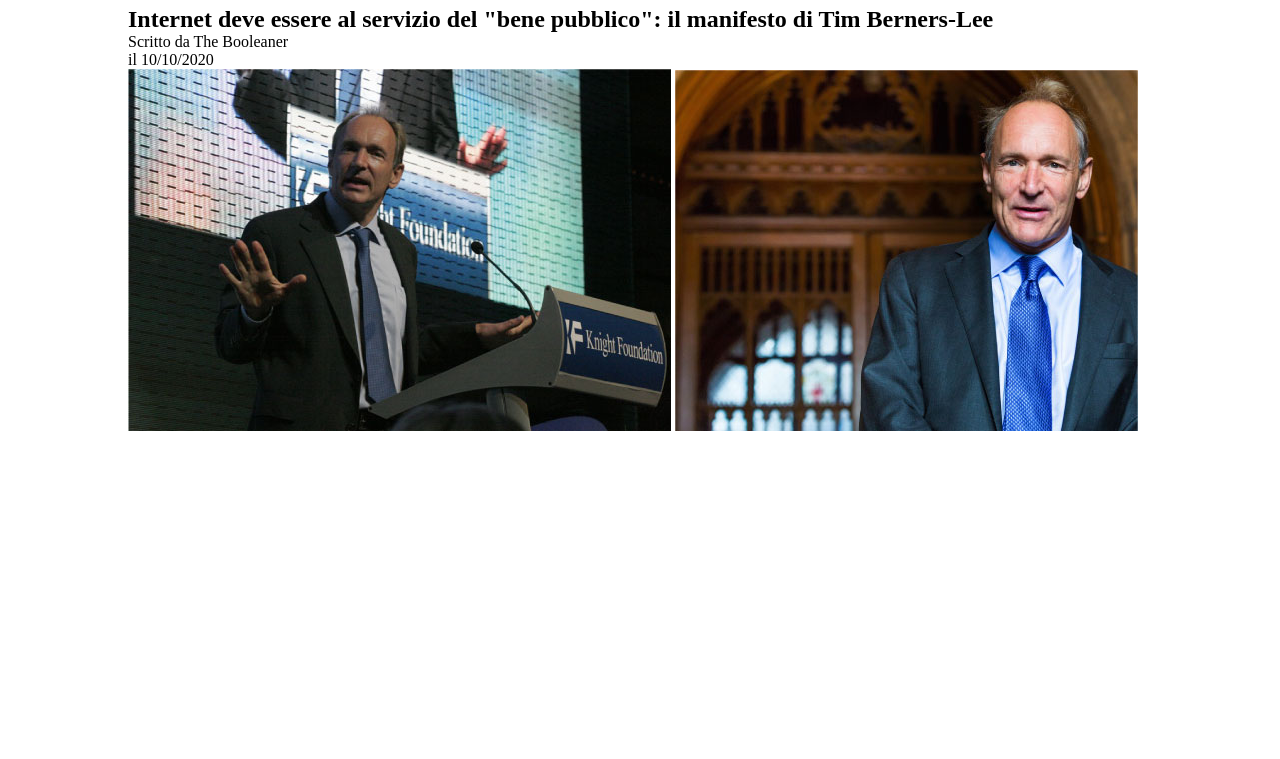
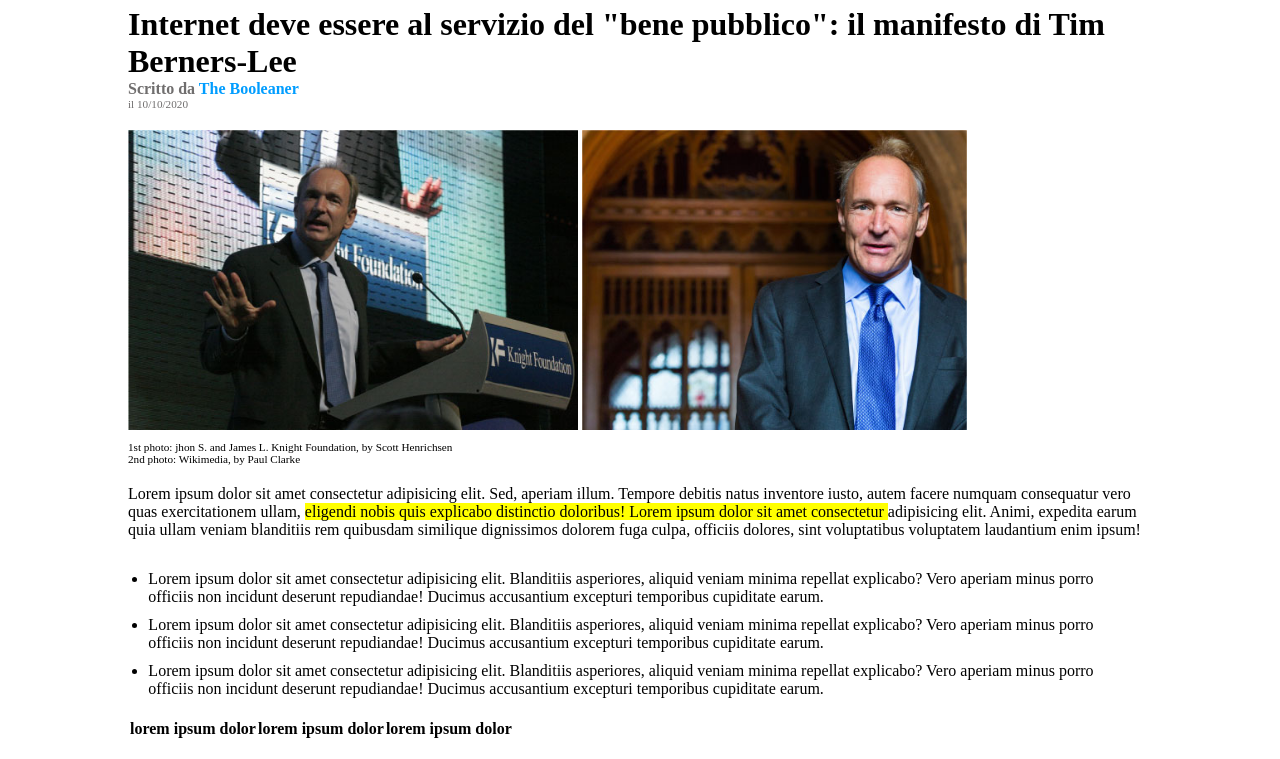
Before and after one commit to PietroSavini/html-css-booleaner, a plain HTML site: page index.html in a window 1280 px wide. Shown: the part 87-846 px from the top of the page. Before the commit the page ends 800 px from the top, so only its background shows below. Drawn offline with Linux system fonts and the light colour scheme.

Commit message:
main section with table

```diff
--- a/css/style.css
+++ b/css/style.css
@@ -10,22 +10,80 @@
     padding: 1% 10%;
 }
 
+.date, .written-by, .also-like{
+    color: rgb(112, 110, 110);
+}
+
+.date, .img-description{
+    font-size: 0.7rem;
+}
+
+.article span{
+
+    background-color: yellow;
+}
+
+ul{
+    padding-left: 1%;
+}
+ul li{
+    margin: 1% ;
+}
 
 
-/*header section*/
+
+
+/* Nav */
 
 .container1{
     padding-left:10%;
     padding-right: 10%;
     padding-top: 30px;
     min-height: 80px;
-    border: 2px solid black;
     background-image: url(/img/pattern.png);
     background-size: 300px ;
     background-color: #4EA0FF;
-    background-repeat: repeat-x;
 }
 
-.header-logo img{
+.logo img{
     max-width: 155px;
 }
+
+
+/*header* title + credits + date*/
+.header1 h1{
+    font-size: 2rem;
+}
+
+.header1 span{
+    color: rgb(0, 157, 255);
+}
+
+.written-by{
+    font-weight: bold;
+}
+
+.wallpaper {
+    margin: 1% 0;
+    max-height: 300px;
+}
+.wallpaper img{
+    max-height: 300px;
+}
+
+.header1, .header-wallpaper{
+    margin-bottom: 2%;
+}
+
+
+/*main section1*/
+
+.article p{
+    margin-bottom: 3% ;
+}
+
+.article{
+    margin-bottom: 2%;
+}
+
+/*table section*/
--- a/index.html
+++ b/index.html
@@ -12,7 +12,7 @@
         <!-- NavBar section + logo -->
     <nav>
         <div class="container1">
-            <div class="header-logo">
+            <div class="logo">
                 <a href=""><img src="/img/logo.svg" alt="logo"></a>
             </div>
         </div>
@@ -25,21 +25,21 @@
         <header>
 
             <!-- section title+credits+date -->
-            <section>
-                <h1>Internet deve essere al servizio del "bene pubblico": il manifesto di Tim Berners-Lee</h1>
+            <section class="header1">
+                <h1>Internet deve essere al servizio del "bene pubblico":  il manifesto di Tim Berners-Lee</h1>
                 <p class="written-by">Scritto da <span> The Booleaner</span></p>
-                <p class="lowercase">il 10/10/2020</p>
+                <p class="date">il 10/10/2020</p>
             </section>
             <!--end of section title+credits+date -->
 
             <!-- section wallpaper+description -->
-            <section>
+            <section class="header-wallpaper" >
                 <div class="wallpaper">
                     <img src="/img/tim-1.jpg" alt="img1">
                     <img src="/img/tim-2.jpg" alt="img2">
                 </div>
                 <div class="img-description">
-                    <span></span><br><span></span>
+                    <span>1st photo: jhon S. and James L. Knight Foundation, by Scott Henrichsen</span><br><span>2nd photo: Wikimedia, by Paul Clarke</span>
                 </div>
             </section>
             <!-- end of section wallpaper+description -->
@@ -48,6 +48,47 @@
 
 
         <main>
+            <!-- section article -->
+            <article class="article">
+                <p>Lorem ipsum dolor sit amet consectetur adipisicing elit. Sed, aperiam illum. Tempore debitis natus inventore iusto, autem facere numquam consequatur vero quas exercitationem ullam, <span> eligendi nobis quis explicabo distinctio doloribus! Lorem ipsum dolor sit amet consectetur  </span>  adipisicing elit. Animi, expedita earum quia ullam veniam blanditiis rem quibusdam similique dignissimos dolorem fuga culpa, officiis dolores, sint voluptatibus voluptatem laudantium enim ipsum!</p>
+
+                <ul>
+                    <li>Lorem ipsum dolor sit amet consectetur adipisicing elit. Blanditiis asperiores, aliquid veniam minima repellat explicabo? Vero aperiam minus porro officiis non incidunt deserunt repudiandae! Ducimus accusantium excepturi temporibus cupiditate earum.</li>
+                    <li>Lorem ipsum dolor sit amet consectetur adipisicing elit. Blanditiis asperiores, aliquid veniam minima repellat explicabo? Vero aperiam minus porro officiis non incidunt deserunt repudiandae! Ducimus accusantium excepturi temporibus cupiditate earum.</li>
+                    <li>Lorem ipsum dolor sit amet consectetur adipisicing elit. Blanditiis asperiores, aliquid veniam minima repellat explicabo? Vero aperiam minus porro officiis non incidunt deserunt repudiandae! Ducimus accusantium excepturi temporibus cupiditate earum.</li>
+                </ul>
+            </article>
+            <!-- end of section article -->
+
+            <!-- table start -->
+            <table>
+                <thead>
+                    <tr>
+                        <th>lorem ipsum dolor</th>
+                        <th>lorem ipsum dolor</th>
+                        <th>lorem ipsum dolor</th>
+                    </tr>
+                </thead>
+                <tbody>
+                    <tr>
+                        <td></td>
+                        <td></td>
+                        <td></td>
+                    </tr>
+                    <tr>
+                        <td></td>
+                        <td></td>
+                        <td></td>
+                    </tr>
+                    <tr>
+                        <td></td>
+                        <td></td>
+                        <td></td>
+                    </tr>
+
+                </tbody>
+            </table>
+
 
         </main>
 
```
